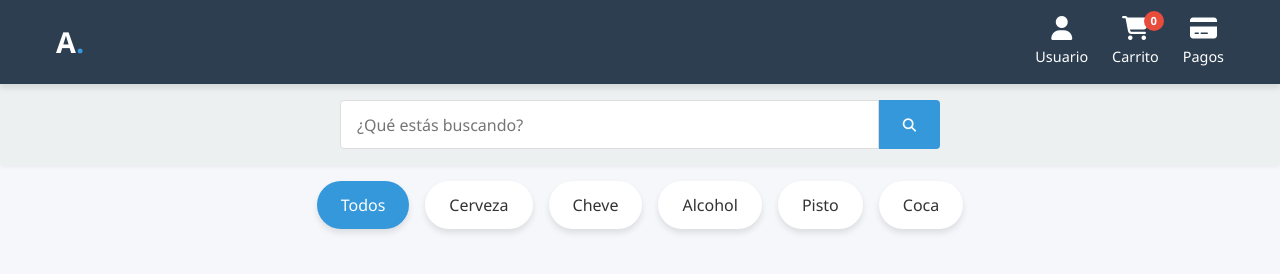
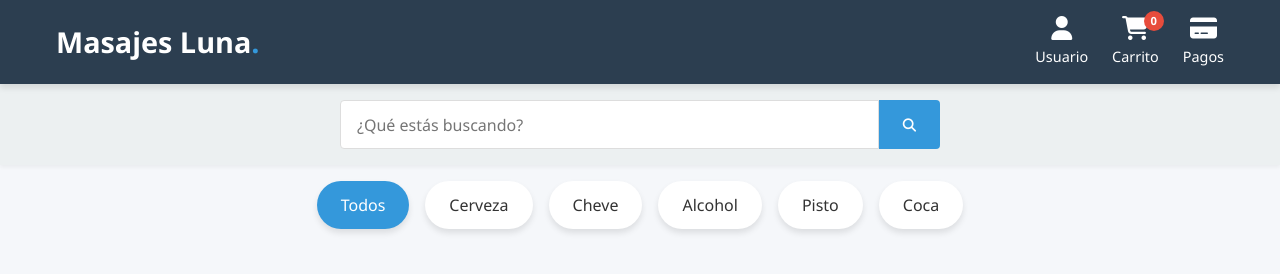
Before and after one commit to F3rnandoVil/BigBangIntegration, a plain HTML site: page front/front.html in a window 1280 px wide. Shown: the top 274 px of the page. Drawn offline with Linux system fonts and the light colour scheme.

Commit message:
front changes

```diff
--- a/front/front.html
+++ b/front/front.html
@@ -523,7 +523,7 @@
 <body>
     <header>
         <div class="nav-container">
-            <a href="#" class="logo">A<span>.</span></a>
+            <a href="#" class="logo">Masajes Luna<span>.</span></a>
             <nav>
                 <ul>
                     <li>
```
